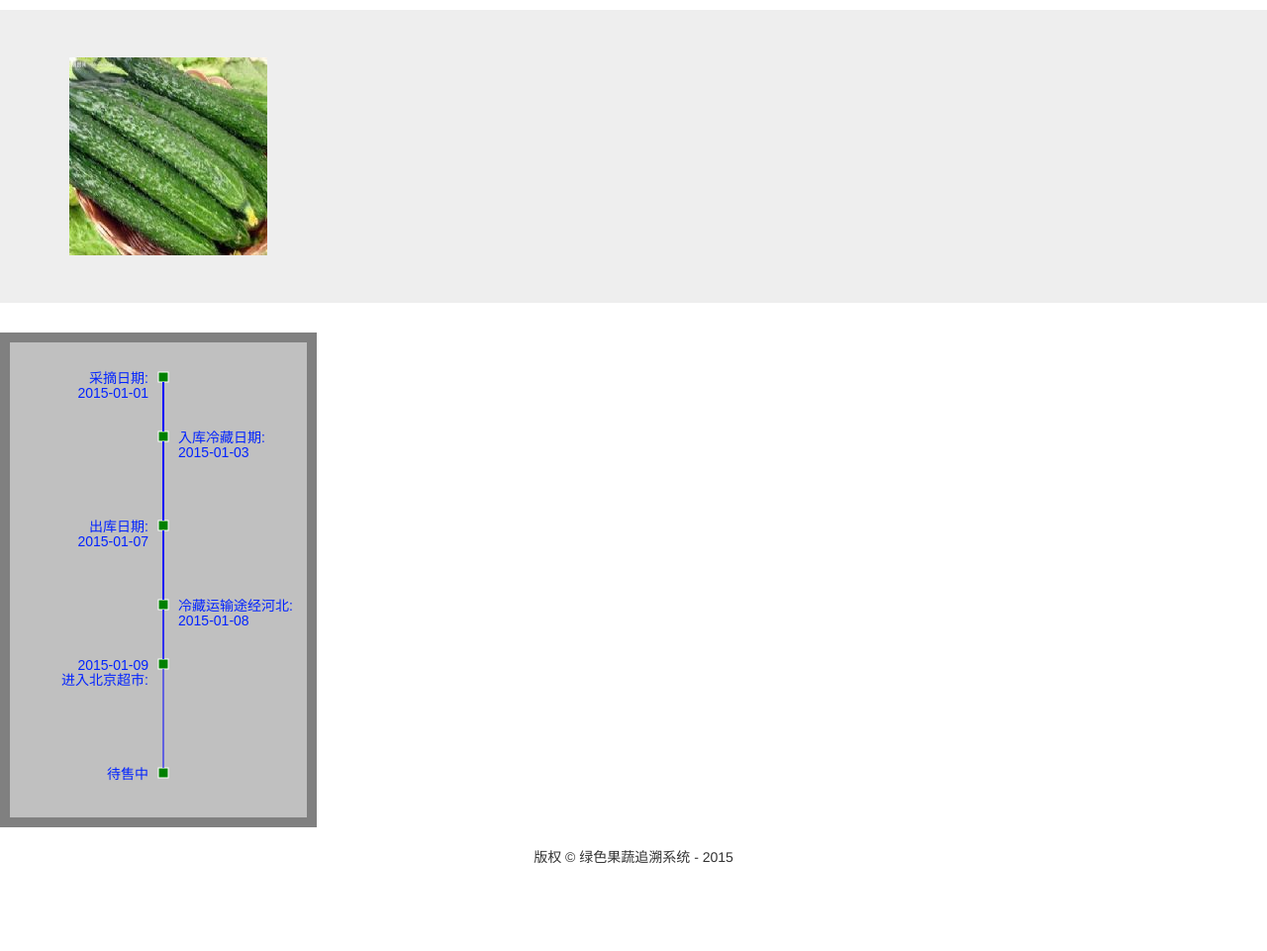
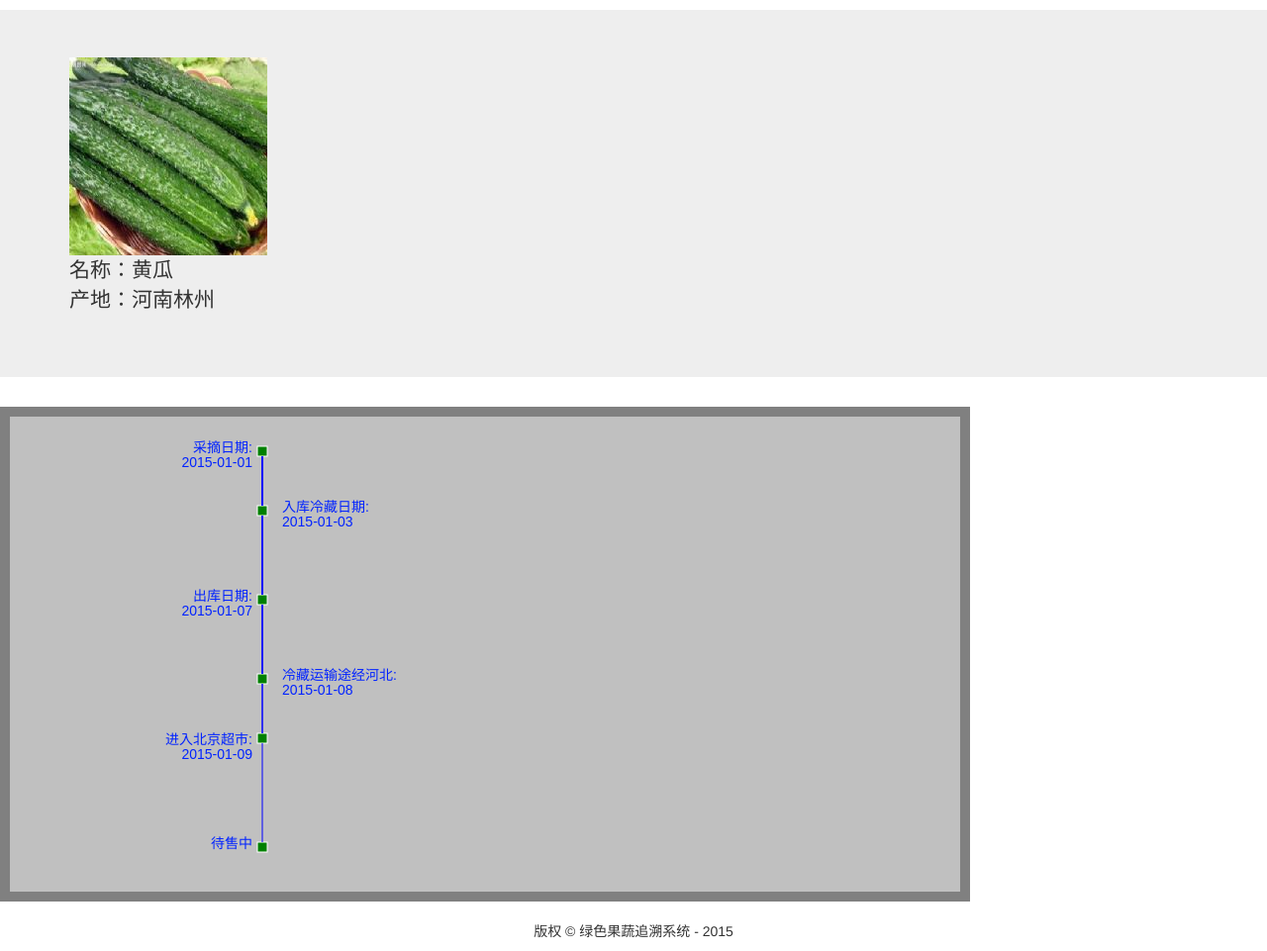
Before and after one commit to zzuwzj/QRCodeDemo, a plain HTML site: page demo.html in a window 1280 px wide. Shown: the part 90-1051 px from the top of the page at 99% size. Before the commit the page ends 976 px from the top, so only its background shows below. Drawn offline with nearby package versions, Linux system fonts and the light colour scheme.

Commit message:
update size

```diff
--- a/demo.html
+++ b/demo.html
@@ -3,6 +3,7 @@
 
 <head>
     <meta charset="UTF-8">
+    <meta name="viewport" content="width=device-width,initial-scale=1.0, minimum-scale=1.0, maximum-scale=1.0, user-scalable=no"/>
     <title>绿色果蔬追溯系统</title>
 
     <link rel="stylesheet" href="http://cdn.bootcss.com/bootstrap/3.3.0/css/bootstrap.min.css">
@@ -48,6 +49,8 @@
     <div class="jumbotron">
         <div class="container">
             <img src="images/huanggua.jpg">
+            <p>名称：黄瓜</br>
+                产地：河南林州</p>
         </div>
     </div>
 
--- a/javascripts/demo.js
+++ b/javascripts/demo.js
@@ -1,33 +1,31 @@
 function init() {
-    document.body.clientWidth = 320;
-    document.body.clientHeight = 640;
+    initCanvas('track-info', 960, 480);
+    //drawCircle('track-info', 100, 30, 5);
+    var midx = 255, rectW = 10, halfRectW = 5;
+    drawRect('track-info', midx - halfRectW, 30, rectW, rectW);
+    drawRect('track-info', midx - halfRectW, 90, rectW, rectW);
+    drawRect('track-info', midx - halfRectW, 180, rectW, rectW);
+    drawRect('track-info', midx - halfRectW, 260, rectW, rectW);
+    drawRect('track-info', midx - halfRectW, 320, rectW, rectW);
+    drawRect('track-info', midx - halfRectW, 430, rectW, rectW);
 
-    initCanvas('track-info', 300, 480);
-    //drawCircle('track-info', 100, 30, 5);
-    drawRect('track-info', 150, 30, 10, 10);
-    drawRect('track-info', 150, 90, 10, 10);
-    drawRect('track-info', 150, 180, 10, 10);
-    drawRect('track-info', 150, 260, 10, 10);
-    drawRect('track-info', 150, 320, 10, 10);
-    drawRect('track-info', 150, 430, 10, 10);
+    drawLine('track-info', midx, 40, midx, 90);
+    drawLine('track-info', midx, 100, midx, 180);
+    drawLine('track-info', midx, 190, midx, 260);
+    drawLine('track-info', midx, 270, midx, 320);
+    drawLine('track-info', midx, 330, midx, 430);
 
-    drawLine('track-info', 155, 40, 155, 90);
-    drawLine('track-info', 155, 100, 155, 180);
-    drawLine('track-info', 155, 190, 155, 260);
-    drawLine('track-info', 155, 270, 155, 320);
-    drawLine('track-info', 155, 330, 155, 430);
-
-    drawText('track-info', 155, 30, true, '采摘日期:');
-    drawText('track-info', 155, 45, true, '2015-01-01');
-    drawText('track-info', 155, 90, false, '入库冷藏日期:');
-    drawText('track-info', 155, 105, false, '2015-01-03');
-    drawText('track-info', 155, 180, true, '出库日期:');
-    drawText('track-info', 155, 195, true, '2015-01-07');
-    drawText('track-info', 155, 260, false, '冷藏运输途经河北:');
-    drawText('track-info', 155, 275, false, '2015-01-08');
-    drawText('track-info', 155, 335, true, '进入北京超市:');
-    drawText('track-info', 155, 320, true, '2015-01-09');
-    drawText('track-info', 155, 430, true, '待售中');
+    drawText('track-info', midx + halfRectW, 25, true, '采摘日期:');
+    drawText('track-info', midx + halfRectW, 40, true, '2015-01-01');
+    drawText('track-info', midx + halfRectW, 85, false, '入库冷藏日期:');
+    drawText('track-info', midx + halfRectW, 100, false, '2015-01-03');
+    drawText('track-info', midx + halfRectW, 175, true, '出库日期:');
+    drawText('track-info', midx + halfRectW, 190, true, '2015-01-07');
+    drawText('track-info', midx + halfRectW, 255, false, '冷藏运输途经河北:');
+    drawText('track-info', midx + halfRectW, 270, false, '2015-01-08');
+    drawText('track-info', midx + halfRectW, 320, true, '进入北京超市:');
+    drawText('track-info', midx + halfRectW, 335, true, '2015-01-09');
+    drawText('track-info', midx + halfRectW, 425, true, '待售中');
 }
 
 function initCanvas(id, width, height) {
--- a/stylesheets/demo.css
+++ b/stylesheets/demo.css
@@ -12,7 +12,7 @@ footer {
 	text-align: center;
 }
 .main-track {
-	width: 320px;
+	width: 980px;
 	height: 500px;
     background: grey;
     padding: 0;
```
